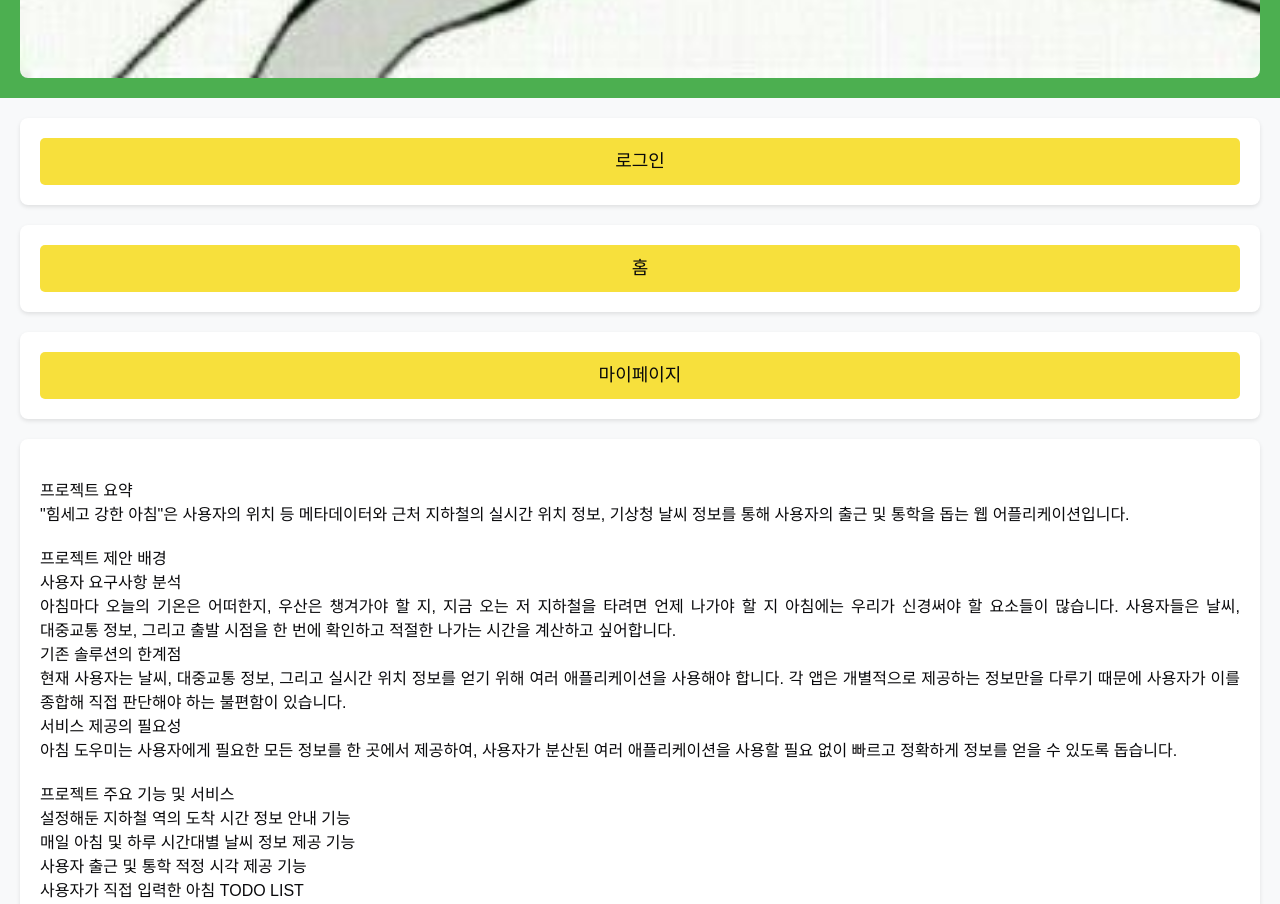
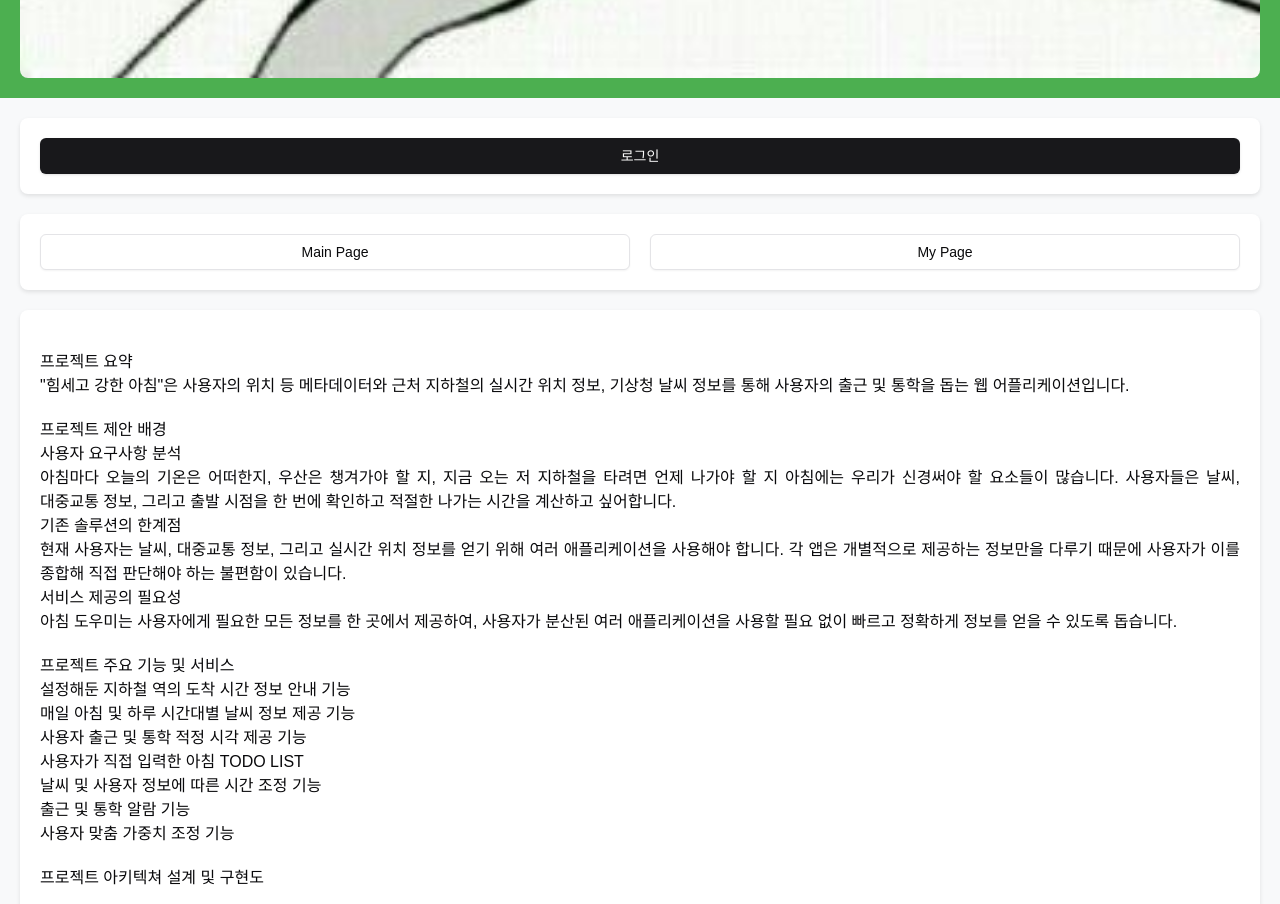
Before and after one commit to Turtle-Hwan/kloud-union-FE, a React (Vite) app: page / in a window 1280 px wide. Shown: the part 860-1764 px from the top of the page. Built offline with nearby package versions, Linux system fonts and the light colour scheme.

Commit message:
feat: home

```diff
--- a/src/pages/Index.tsx
+++ b/src/pages/Index.tsx
@@ -1,18 +1,22 @@
+import { Button } from "@/components/ui/button";
 import React from "react";
-import { useNavigate } from "react-router-dom";
+import { useNavigate, useSearchParams } from "react-router-dom";
 import { Link } from "react-router-dom";
 
 const Index: React.FC = () => {
   const navigate = useNavigate();
+  const [searchParams] = useSearchParams();
 
   const kakaoLogin = () => {
     // You might want to use a library like axios for API calls
     fetch("/api/user/login", {
-      method: "POST",
+      method: "GET",
+      mode: "no-cors",
     })
-      .then(() => {
+      .then((res) => {
         // Handle successful login, e.g., redirect to dashboard
-        navigate("/");
+        //navigate("/api/cognito/login");
+        window.location.href = "/api/cognito/login";
       })
       .catch((error) => {
         console.error("Login failed:", error);
@@ -26,24 +30,28 @@ const Index: React.FC = () => {
         <img src="/images/powerpowermorning.jpg" alt="main_img" />
       </div>
       <div className="contentWrap">
-        <button className="socialButton kakaoButton" onClick={kakaoLogin}>
+        <Button className="w-full" variant="default" onClick={kakaoLogin}>
           {/* <img
             src="/images/kakao_logo.png"
             alt="Kakao"
             className="socialLogo"
           /> */}
           로그인
-        </button>
+        </Button>
       </div>
-      <div className="contentWrap">
-        <Link to="/home" className="socialButton">
-          홈
-        </Link>
-      </div>
-      <div className="contentWrap">
-        <Link to="/mypage" className="socialButton">
-          마이페이지
-        </Link>
+
+      <div className="contentWrap flex gap-5 w-full">
+        <Button variant="outline" className="w-full">
+          <Link to="/home" className="w-full">
+            Main Page
+          </Link>
+        </Button>
+
+        <Button variant="outline" className="w-full">
+          <Link to="/mypage" className="w-full">
+            My Page
+          </Link>
+        </Button>
       </div>
       <div className="contentWrap">
         <div className="projectSection">
```
